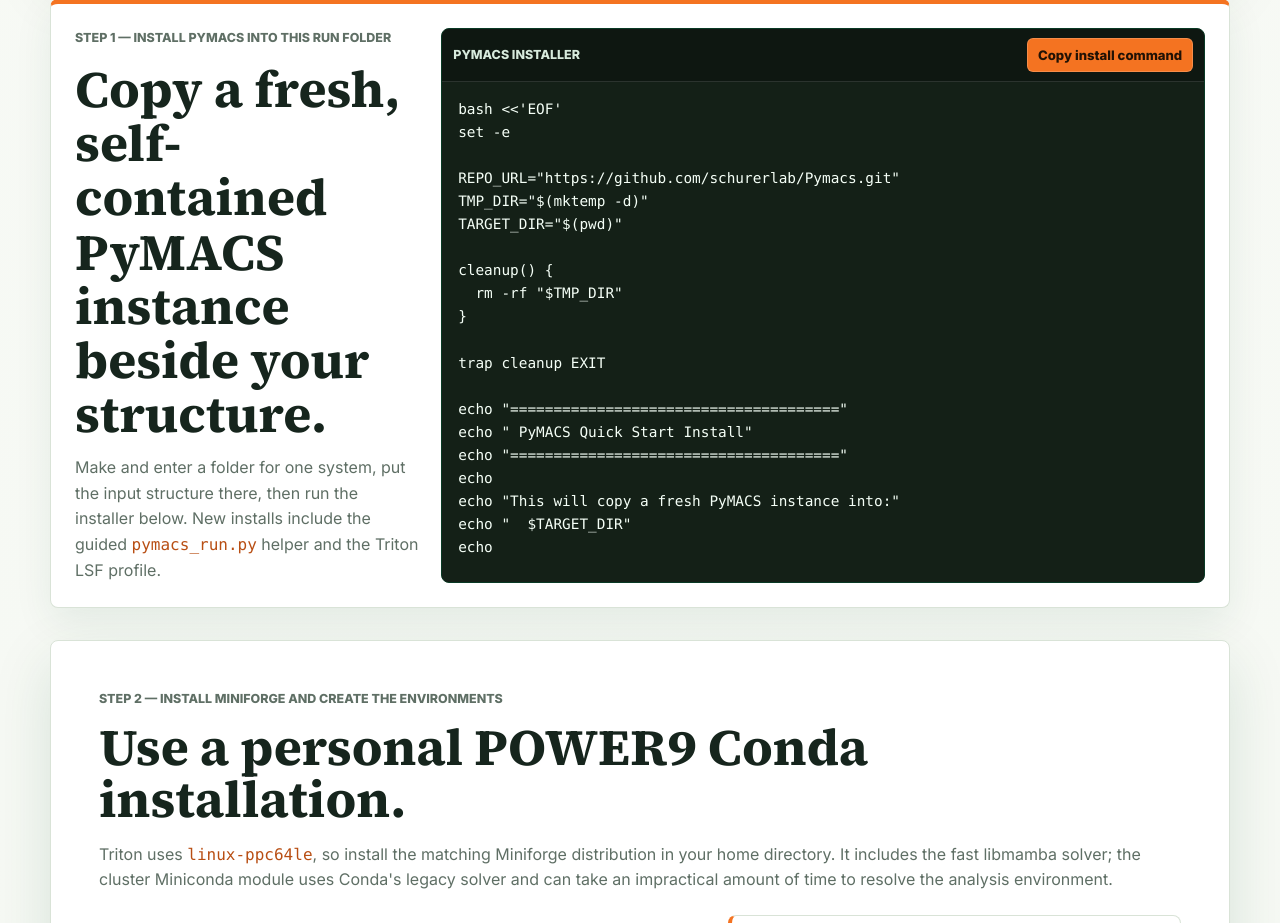
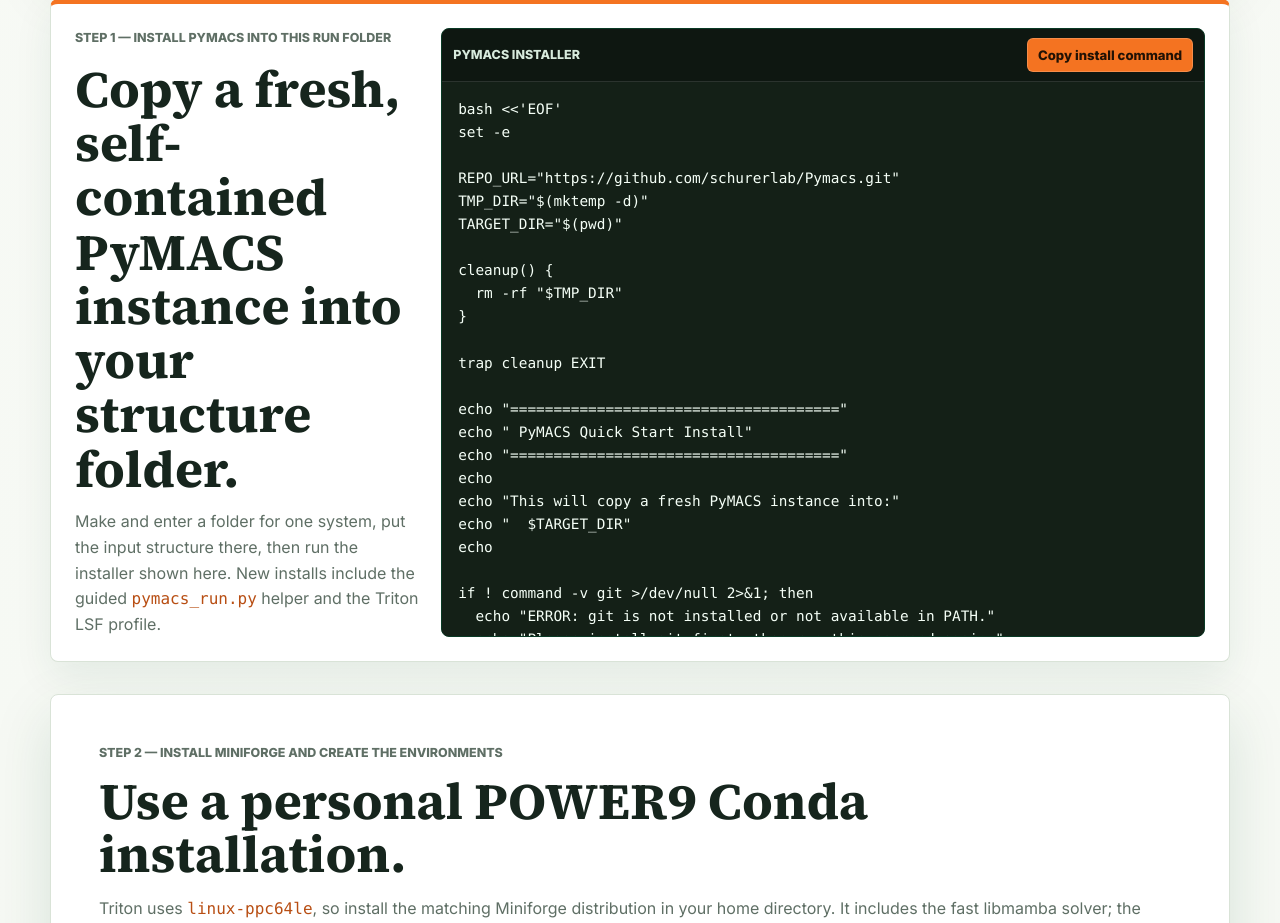
Before and after one commit to Joey305/pymacs-website, a Flask app: page /triton in a window 1280 px wide. Shown: the part 1523-2446 px from the top of the page. Run offline with Flask 3, Linux system fonts and the light colour scheme.

Commit message:
Clarify Triton run-folder installation wording

```diff
--- a/templates/triton.html
+++ b/templates/triton.html
@@ -23,7 +23,7 @@
 </section>
 
 <section class="band quick-install-panel">
-  <div class="quick-install-copy"><p class="eyebrow">Step 1 — Install PyMACS into this run folder</p><h2>Copy a fresh, self-contained PyMACS instance beside your structure.</h2><p>Make and enter a folder for one system, put the input structure there, then run the installer below. New installs include the guided <code>pymacs_run.py</code> helper and the Triton LSF profile.</p></div>
+  <div class="quick-install-copy"><p class="eyebrow">Step 1 — Install PyMACS into this run folder</p><h2>Copy a fresh, self-contained PyMACS instance into your structure folder.</h2><p>Make and enter a folder for one system, put the input structure there, then run the installer shown here. New installs include the guided <code>pymacs_run.py</code> helper and the Triton LSF profile.</p></div>
   <div class="command-card command-card-large"><div class="command-head"><span>PyMACS installer</span><button type="button" data-copy-command>Copy install command</button></div><pre><code>{{ quick_install.command }}</code></pre></div>
 </section>
 
```
